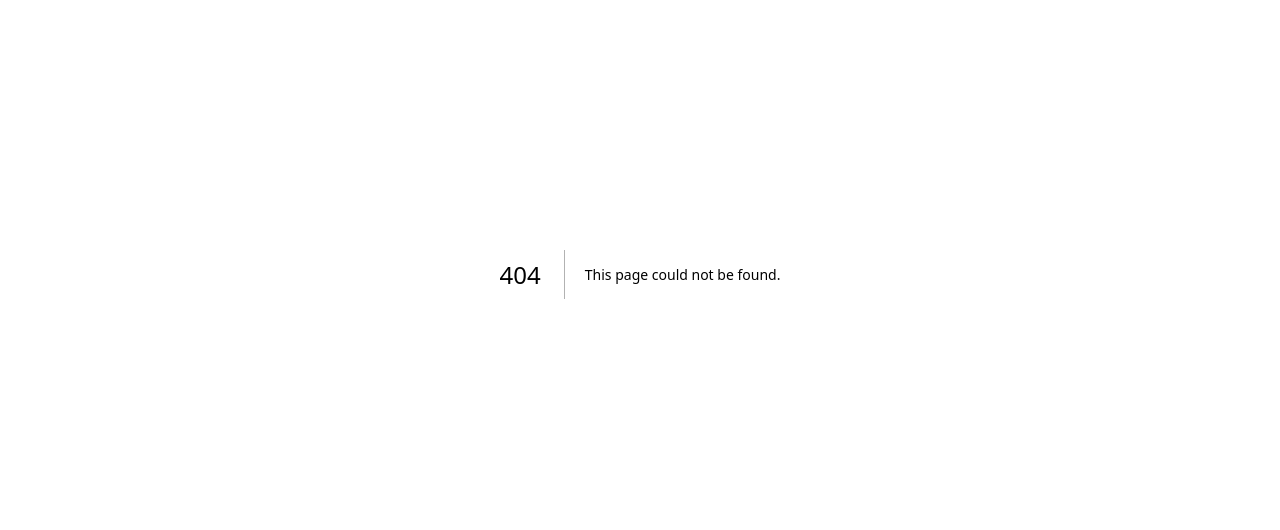
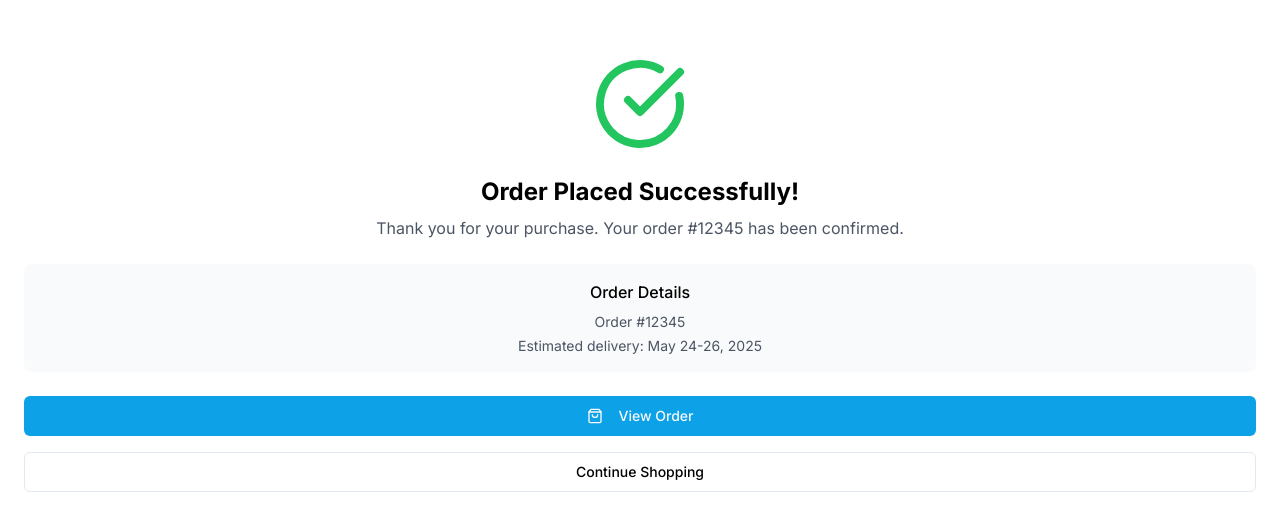
Before and after one commit to pro0033/test, a Next.js app: page /checkout/success in a window 1280 px wide. Before the commit this address had no page. Shown: the part 126-656 px from the top of the page. Built offline with nearby package versions, Linux system fonts and the light colour scheme.

Commit message:
Add files via upload

```diff
--- /dev/null
+++ b/app/checkout/success/page.tsx
@@ -0,0 +1,41 @@
+"use client"
+
+import Link from "next/link"
+import { CheckCircle, ShoppingBag } from "lucide-react"
+import { Button } from "@/components/ui/button"
+
+export default function CheckoutSuccessPage() {
+  return (
+    <div className="flex flex-col min-h-screen bg-white dark:bg-gray-900">
+      <main className="flex-1 flex flex-col items-center justify-center p-6 text-center">
+        <div className="mb-6">
+          <CheckCircle className="h-24 w-24 text-green-500 mx-auto" />
+        </div>
+        <h1 className="text-2xl font-bold mb-2 dark:text-white">Order Placed Successfully!</h1>
+        <p className="text-gray-600 dark:text-gray-400 mb-6">
+          Thank you for your purchase. Your order #12345 has been confirmed.
+        </p>
+        <div className="bg-gray-50 dark:bg-gray-800 rounded-lg p-4 w-full mb-6">
+          <h2 className="font-medium mb-2 dark:text-white">Order Details</h2>
+          <p className="text-sm text-gray-600 dark:text-gray-400 mb-1">Order #12345</p>
+          <p className="text-sm text-gray-600 dark:text-gray-400">Estimated delivery: May 24-26, 2025</p>
+        </div>
+        <div className="space-y-4 w-full">
+          <Button asChild className="w-full">
+            <Link href="/profile/orders">
+              <ShoppingBag className="mr-2 h-4 w-4" />
+              View Order
+            </Link>
+          </Button>
+          <Button
+            asChild
+            variant="outline"
+            className="w-full dark:border-gray-700 dark:text-white dark:hover:bg-gray-800"
+          >
+            <Link href="/">Continue Shopping</Link>
+          </Button>
+        </div>
+      </main>
+    </div>
+  )
+}
```
